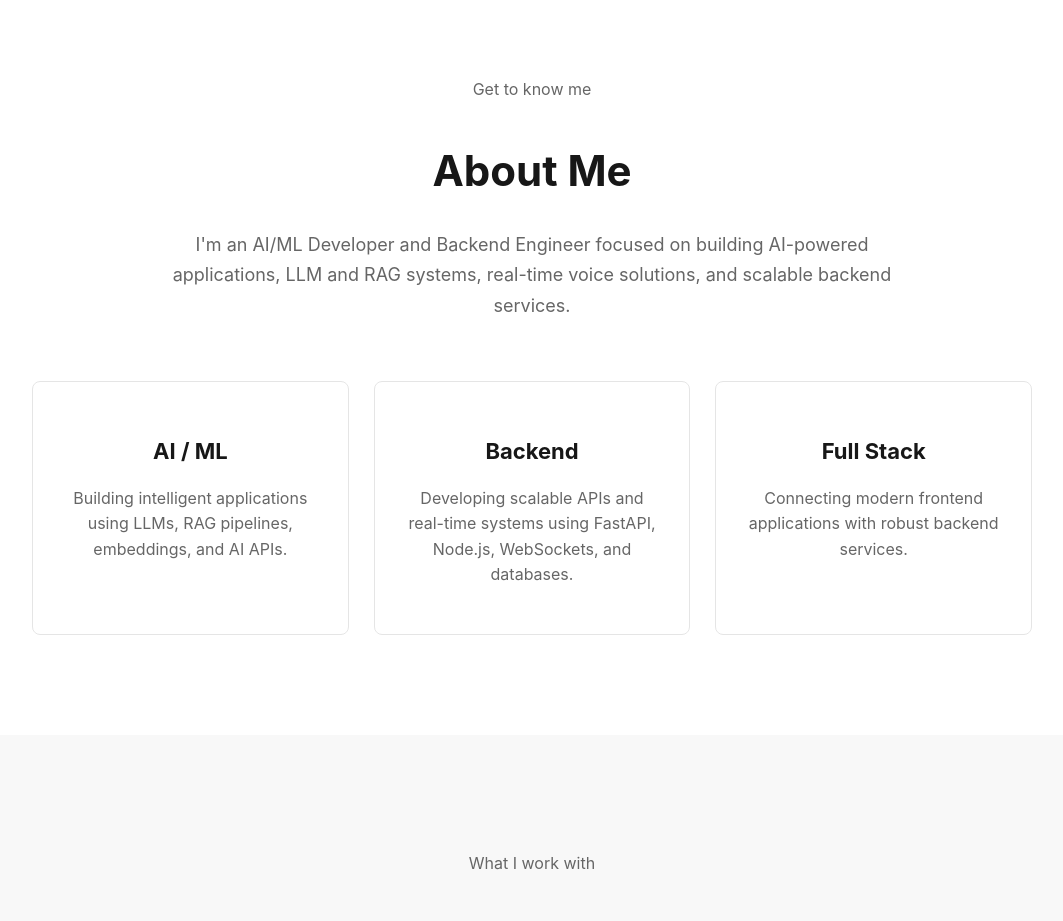
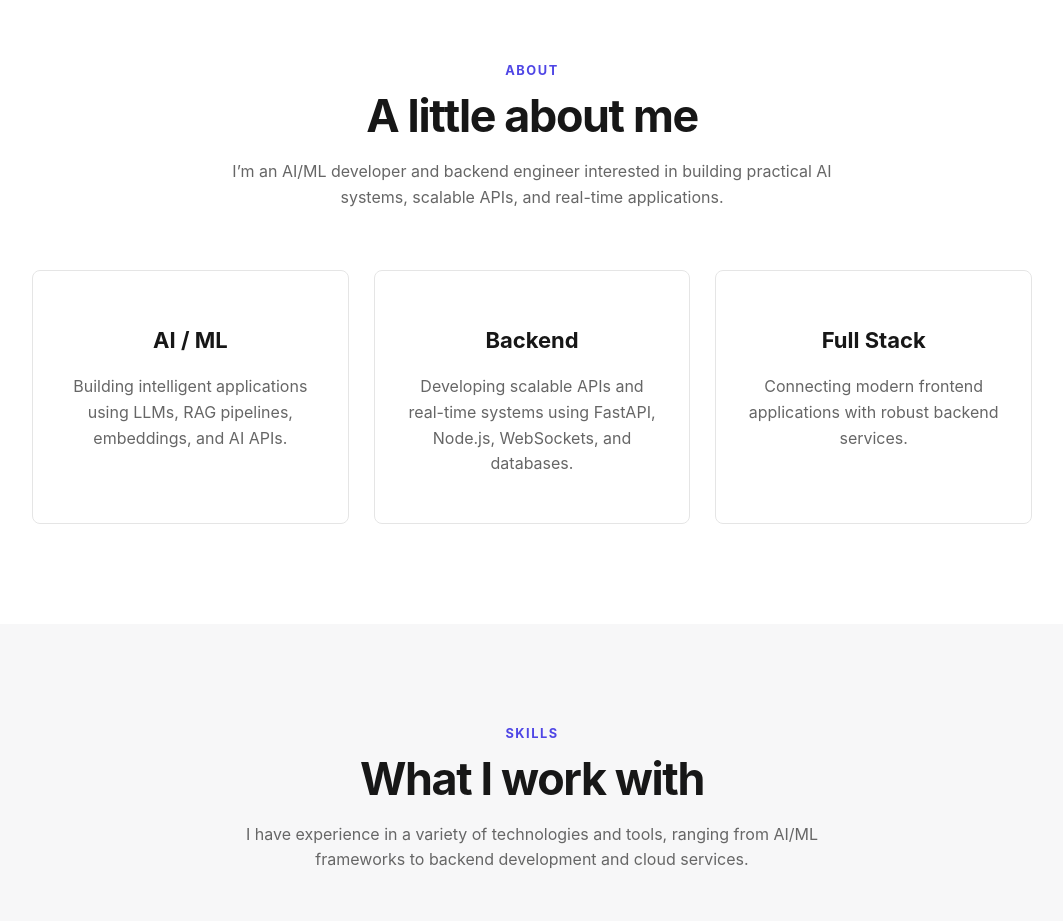
Before and after one commit to Kartikey1884/kartikey-porfolio, a React (Vite) app: page / in a window 1280 px wide. Shown: the part 840-1761 px from the top of the page, without its empty margins (108-1171 px from the left). Built offline with nearby package versions, Linux system fonts and the light colour scheme.

Commit message:
refactor: establish consistent portfolio design system

```diff
--- /dev/null
+++ b/src/components/layout/sectionHeading/sectionHeading.css
@@ -0,0 +1,42 @@
+.section-heading {
+  max-width: 650px;
+  margin-bottom: 48px;
+}
+
+.section-heading--center {
+  margin-left: auto;
+  margin-right: auto;
+  text-align: center;
+}
+
+.section-heading--center .section-heading__description {
+  margin-left: auto;
+  margin-right: auto;
+}
+
+.section-heading--left {
+  text-align: left;
+}
+
+.section-heading__eyebrow {
+  margin: 0 0 10px;
+  color: var(--color-primary);
+  font-size: 0.8rem;
+  font-weight: 700;
+  letter-spacing: 0.12em;
+  text-transform: uppercase;
+}
+
+.section-heading__title {
+  margin: 0;
+  font-size: clamp(2rem, 4vw, 2.8rem);
+  line-height: 1.15;
+  letter-spacing: -0.03em;
+}
+
+.section-heading__description {
+  margin: 16px 0 0;
+  color: var(--color-text-secondary);
+  font-size: 1rem;
+  max-width: 600px;
+}
--- /dev/null
+++ b/src/components/layout/sectionHeading/sectionHeading.jsx
@@ -0,0 +1,17 @@
+import "./SectionHeading.css";
+
+function SectionHeading({ eyebrow, title, description, align = "center" }) {
+  return (
+    <div className={`section-heading section-heading--${align}`}>
+      {eyebrow && <p className="section-heading__eyebrow">{eyebrow}</p>}
+
+      <h2 className="section-heading__title">{title}</h2>
+
+      {description && (
+        <p className="section-heading__description">{description}</p>
+      )}
+    </div>
+  );
+}
+
+export default SectionHeading;
--- a/src/components/sections/About/About.jsx
+++ b/src/components/sections/About/About.jsx
@@ -1,22 +1,15 @@
 import "./About.css";
+import SectionHeading from "../../layout/sectionHeading/sectionHeading";
 
 function About() {
   return (
     <section id="about" className="about">
       <div className="about__container">
-        <p className="about__subtitle">
-          Get to know me
-        </p>
-
-        <h2 className="about__title">
-          About Me
-        </h2>
-
-        <p className="about__description">
-          I'm an AI/ML Developer and Backend Engineer focused on
-          building AI-powered applications, LLM and RAG systems,
-          real-time voice solutions, and scalable backend services.
-        </p>
+        <SectionHeading
+          eyebrow="About"
+          title="A little about me"
+          description="I’m an AI/ML developer and backend engineer interested in building practical AI systems, scalable APIs, and real-time applications."
+        />
 
         <div className="about__highlights">
           <div className="about__highlight">
--- a/src/components/sections/Contact/Contact.jsx
+++ b/src/components/sections/Contact/Contact.jsx
@@ -1,6 +1,7 @@
 import { useState } from "react";
 import "./Contact.css";
 import profile from "../../../data/profile";
+import SectionHeading from "../../layout/sectionHeading/sectionHeading";
 
 function Contact() {
   const [formData, setFormData] = useState({
@@ -53,16 +54,12 @@ function Contact() {
       <div className="contact__container">
         {/* Contact Information */}
         <div className="contact__info">
-          <p className="contact__subtitle">Get in touch</p>
-
-          <h2 className="contact__title">
-            Let's Work Together
-          </h2>
-
-          <p className="contact__description">
-            Have a project, opportunity, or idea you'd like
-            to discuss? Feel free to reach out.
-          </p>
+          <SectionHeading
+            align="left"
+            eyebrow="Contact"
+            title="Let's work together"
+            description="Have a project, opportunity, or technical problem you'd like to discuss? Send me a message."
+          />
 
           <div className="contact__details">
             <p>
--- a/src/components/sections/Experience/Experience.jsx
+++ b/src/components/sections/Experience/Experience.jsx
@@ -1,19 +1,17 @@
 import "./Experience.css";
 import experiences from "../../../data/experience";
 import ExperienceCard from "./ExperienceCard";
+import SectionHeading from "../../layout/sectionHeading/sectionHeading";
 
 function Experience() {
   return (
     <section id="experience" className="experience">
       <div className="experience__container">
-
-        <p className="experience__subtitle">
-          My professional journey
-        </p>
-
-        <h2 className="experience__title">
-          Experience
-        </h2>
+        <SectionHeading
+          eyebrow="Experience"
+          title="Where I have worked"
+          description="I have a diverse background in software development, with experience in various roles and technologies."
+        />
 
         <div className="experience__list">
           {experiences.map((experience) => (
--- a/src/components/sections/Projects/Projects.jsx
+++ b/src/components/sections/Projects/Projects.jsx
@@ -2,6 +2,7 @@ import { useState } from "react";
 import "./Projects.css";
 import projects from "../../../data/projects";
 import ProjectCard from "./ProjectCard";
+import SectionHeading from "../../layout/sectionHeading/sectionHeading";
 
 function Projects() {
   const [selectedCategory, setSelectedCategory] = useState("All");
@@ -23,14 +24,11 @@ function Projects() {
   return (
     <section id="projects" className="projects">
       <div className="projects__container">
-
-        <p className="projects__subtitle">
-          What I've built
-        </p>
-
-        <h2 className="projects__title">
-          Projects
-        </h2>
+        <SectionHeading
+          eyebrow="Projects"
+          title="Things I've built"
+          description="A selection of projects covering AI/ML, backend engineering, and full-stack development."
+        />
 
         <div className="projects__filters">
           {categories.map((category) => (
@@ -56,7 +54,6 @@ function Projects() {
             />
           ))}
         </div>
-
       </div>
     </section>
   );
--- a/src/components/sections/Skills/Skills.jsx
+++ b/src/components/sections/Skills/Skills.jsx
@@ -1,18 +1,16 @@
 import "./Skills.css";
 import skills from "../../../data/skills";
+import SectionHeading from "../../layout/sectionHeading/sectionHeading";
 
 function Skills() {
   return (
     <section id="skills" className="skills">
       <div className="skills__container">
-
-        <p className="skills__subtitle">
-          What I work with
-        </p>
-
-        <h2 className="skills__title">
-          Skills
-        </h2>
+        <SectionHeading
+          eyebrow="Skills"
+          title="What I work with"
+          description="I have experience in a variety of technologies and tools, ranging from AI/ML frameworks to backend development and cloud services."
+        />
 
         <div className="skills__categories">
           {skills.map((skill) => (
--- a/src/index.css
+++ b/src/index.css
@@ -1,12 +1,17 @@
 :root {
   --color-background: #ffffff;
-  --color-surface: #f8f8f8;
-  --color-card-bg: #ffffff;
+  --color-surface: #f7f7f8;
+  --color-surface-hover: #f1f1f3;
+
   --color-text: #171717;
   --color-text-secondary: #666666;
+  --color-text-muted: #888888;
+
   --color-border: #e5e5e5;
-  --color-primary: #171717;
-  --color-primary-text: #ffffff;
+
+  --color-primary: #4f46e5;
+  --color-primary-hover: #4338ca;
+  --color-primary-soft: #eef2ff;
 
   --font-family:
     Inter,
@@ -22,21 +27,26 @@
 
   --radius-small: 6px;
   --radius-medium: 10px;
+  --radius-large: 14px;
 
   --transition-fast: 0.2s ease;
   --transition-normal: 0.3s ease;
-  --transition-slow: 0.5s ease;
 }
 
 [data-theme="dark"] {
-  --color-background: #0f0f11;
-  --color-surface: #18181b;
-  --color-card-bg: #1e1e22;
-  --color-text: #f4f4f5;
+  --color-background: #0d0d0f;
+  --color-surface: #151518;
+  --color-surface-hover: #1b1b1f;
+
+  --color-text: #f5f5f5;
   --color-text-secondary: #a1a1aa;
-  --color-border: #27272a;
-  --color-primary: #f4f4f5;
-  --color-primary-text: #0f0f11;
+  --color-text-muted: #77777f;
+
+  --color-border: #29292e;
+
+  --color-primary: #818cf8;
+  --color-primary-hover: #a5b4fc;
+  --color-primary-soft: #1c1d35;
 }
 
 * {
@@ -55,14 +65,8 @@ body {
   line-height: 1.6;
 
   transition:
-    background-color 0.3s ease,
-    color 0.3s ease;
-}
-
-.navbar {
-  transition:
-    background-color 0.3s ease,
-    border-color 0.3s ease;
+    background-color var(--transition-normal),
+    color var(--transition-normal);
 }
 
 button,
@@ -71,8 +75,14 @@ textarea {
   font: inherit;
 }
 
+button {
+  border: none;
+  cursor: pointer;
+}
+
 a {
   color: inherit;
+  text-decoration: none;
 }
 
 img {
@@ -84,22 +94,17 @@ main {
   width: 100%;
 }
 
-button {
-  border: none;
-  cursor: pointer;
+button,
+a,
+input,
+textarea {
   transition:
-    transform var(--transition-fast),
-    opacity var(--transition-fast);
+    background-color var(--transition-fast),
+    color var(--transition-fast),
+    border-color var(--transition-fast),
+    opacity var(--transition-fast),
+    transform var(--transition-fast);
 }
-
-button:hover {
-  opacity: 0.85;
-}
-
-button:active {
-  transform: translateY(1px);
-}
-
 
 button:focus-visible,
 a:focus-visible,
@@ -108,3 +113,34 @@ textarea:focus-visible {
   outline: 2px solid var(--color-primary);
   outline-offset: 3px;
 }
+
+::selection {
+  background-color: var(--color-primary);
+  color: #ffffff;
+}
+
+@media (max-width: 768px) {
+  :root {
+    --section-padding: 80px 20px;
+  }
+}
+
+@media (max-width: 480px) {
+  :root {
+    --section-padding: 70px 16px;
+  }
+}
+
+@media (prefers-reduced-motion: reduce) {
+  html {
+    scroll-behavior: auto;
+  }
+
+  *,
+  *::before,
+  *::after {
+    animation-duration: 0.01ms !important;
+    animation-iteration-count: 1 !important;
+    transition-duration: 0.01ms !important;
+  }
+}
```
